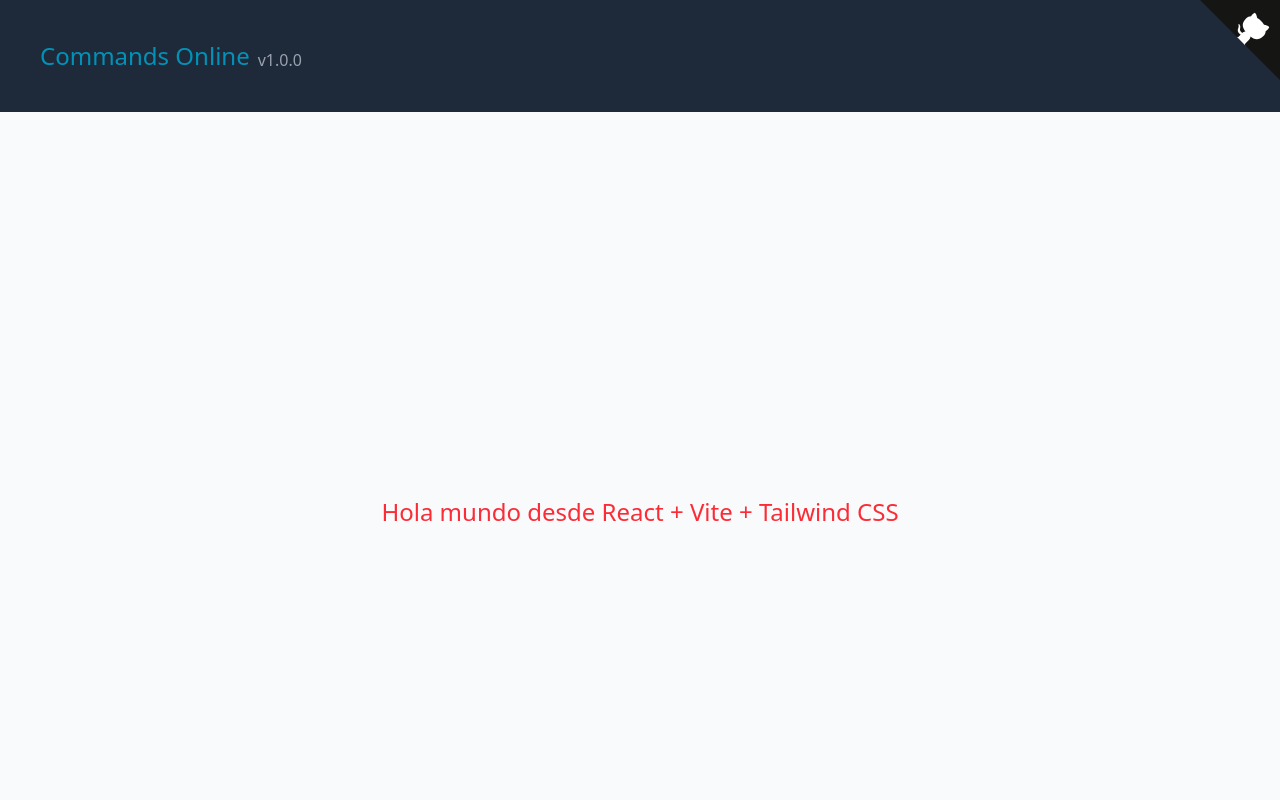
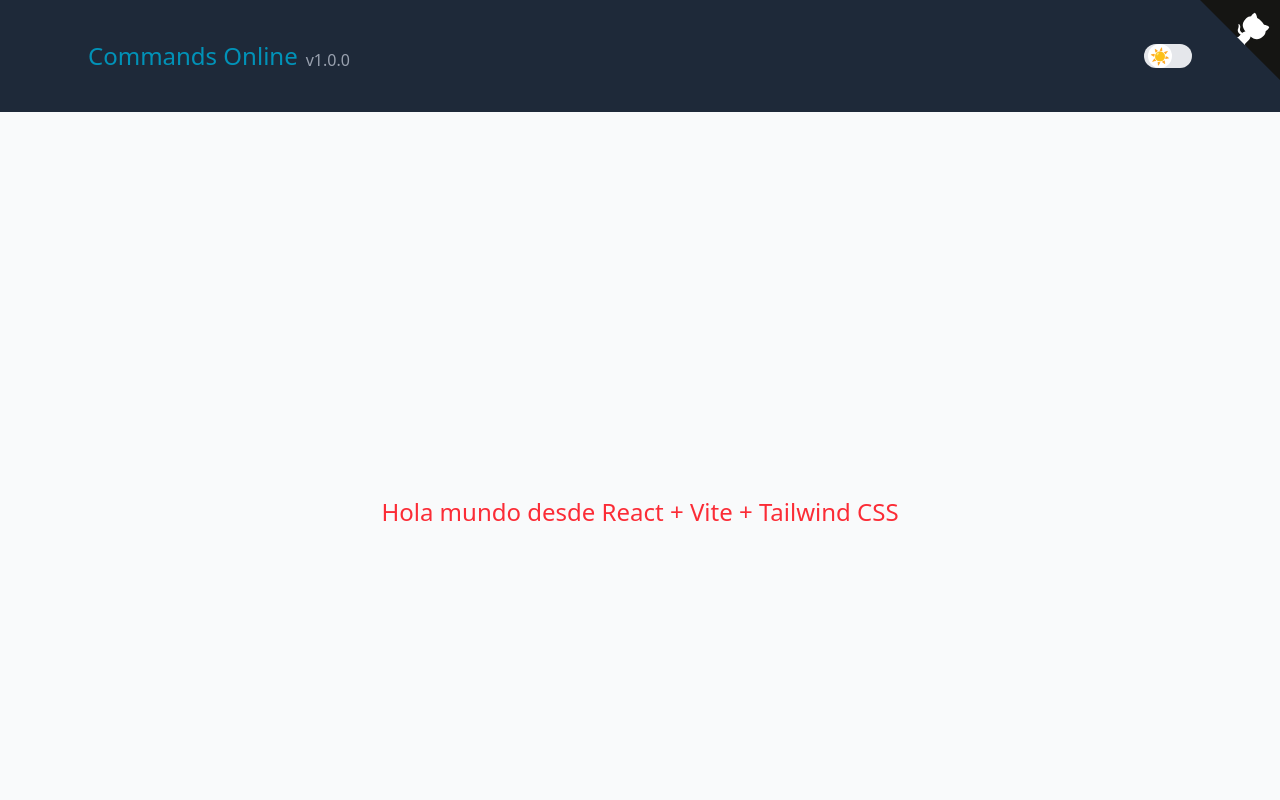
Before and after one commit to maximovj/commands-online, a React (Vite) app: page / in a window 1280 px wide. Shown: the top 800 px of the page. Built offline with nearby package versions, Linux system fonts and the light colour scheme.

Commit message:
* feature: Se agrega switcher cambiar tema Dark o Light

```diff
--- a/src/components/Header.jsx
+++ b/src/components/Header.jsx
@@ -1,7 +1,9 @@
+import ThemeSwitcher from "./ThemeSwitcher";
+
 const Header = () => {
     return (
         <nav className="bg-gray-800 p-10">
-            <div className="flex flex-row items-center justify-start">
+            <div className="flex flex-col justify-center items-center gap-4 md:flex-row md:justify-between md:px-12 md:gap-0">
                 <a href="/">
                     <p className="flex flex-row gap-2 items-end">
                         <span className="text-cyan-600 text-2xl">
@@ -10,6 +12,7 @@ const Header = () => {
                         <span className="text-gray-400 text-base">v1.0.0</span>
                     </p>
                 </a>
+                <ThemeSwitcher />
             </div>
         </nav>
     )
--- /dev/null
+++ b/src/components/ThemeSwitcher.jsx
@@ -0,0 +1,30 @@
+import { useDarkMode } from "../hooks/useDarkMode";
+
+export default function ThemeSwitcher() {
+    const { isDarkMode, toggleDarkMode } = useDarkMode();
+
+    return (
+        <div className="flex items-center gap-2">
+            <label
+                htmlFor="theme-switch"
+                className="relative inline-flex items-center cursor-pointer"
+            >
+                <input
+                    type="checkbox"
+                    id="theme-switch"
+                    checked={isDarkMode}
+                    onChange={toggleDarkMode}
+                    className="sr-only"
+                />
+                <div className="w-12 h-6 bg-gray-200 dark:bg-gray-200 rounded-full flex items-center justify-between px-1 transition-colors">
+                    <span
+                        className={`absolute w-6 h-6 bg-white rounded-full flex items-center justify-center transition-transform ${isDarkMode ? 'translate-x-6' : ''
+                            }`}
+                    >
+                        {isDarkMode ? "🌙" : "☀"}
+                    </span>
+                </div>
+            </label>
+        </div>
+    );
+}
--- /dev/null
+++ b/src/hooks/useDarkMode.jsx
@@ -0,0 +1,31 @@
+import { useEffect, useState } from "react";
+
+export function useDarkMode() {
+    // Obtener el tema inicial desde localStorage o preferencia del sistema
+    const getInitialTheme = () => {
+        if (localStorage.getItem("theme")) {
+            return localStorage.getItem("theme") === "dark";
+        }
+        // Si no hay configuración en localStorage, devolver la preferencia del sistema
+        return window.matchMedia("(prefers-color-scheme: dark)").matches;
+    };
+
+    const [isDarkMode, setIsDarkMode] = useState(getInitialTheme);
+
+    // Asegurarse de que la clase 'dark' se agregue correctamente
+    useEffect(() => {
+        // Primero aplicar el tema en el documento
+        if (isDarkMode) {
+            document.documentElement.classList.add("dark");
+            localStorage.setItem("theme", "dark");
+        } else {
+            document.documentElement.classList.remove("dark");
+            localStorage.setItem("theme", "light");
+        }
+    }, [isDarkMode]); // Se ejecuta cada vez que cambia isDarkMode
+
+    // Función para alternar el modo oscuro
+    const toggleDarkMode = () => setIsDarkMode((prev) => !prev);
+
+    return { isDarkMode, toggleDarkMode };
+}
--- a/src/index.css
+++ b/src/index.css
@@ -1,6 +1,60 @@
 @import "tailwindcss";
+
+@custom-variant dark (&:where(.dark, .dark *));
 
 :root {
   --primary-color: #ffffff; /* Blanco */
   --secondary-color: #151513; /* Negro GitHub */
 }
+
+@layer utilities {
+  @keyframes wiggle {
+    0%,
+    100% {
+      transform: rotate(-3deg);
+    }
+    50% {
+      transform: rotate(3deg);
+    }
+  }
+
+  @keyframes heartbeat {
+    0%,
+    100% {
+      transform: scale(1);
+      opacity: 1;
+      -webkit-transform: scale(1);
+      -moz-transform: scale(1);
+      -ms-transform: scale(1);
+      -o-transform: scale(1);
+    }
+    50% {
+      transform: scale(1.2);
+      opacity: 0.8;
+      -webkit-transform: scale(1.2);
+      -moz-transform: scale(1.2);
+      -ms-transform: scale(1.2);
+      -o-transform: scale(1.2);
+    }
+  }
+
+  .animate-heartbeat {
+    animation: heartbeat 1.5s infinite ease-in-out;
+  }
+
+  @keyframes border-pulse {
+    0%,
+    100% {
+      border-width: 2px;
+      border-color: rgba(255, 255, 255, 0.5);
+    }
+    50% {
+      border-width: 6px;
+      border-color: rgba(255, 255, 255, 1);
+    }
+  }
+
+  .animate-border-pulse {
+    animation: border-pulse 1.5s infinite ease-in-out;
+  }
+}
```
